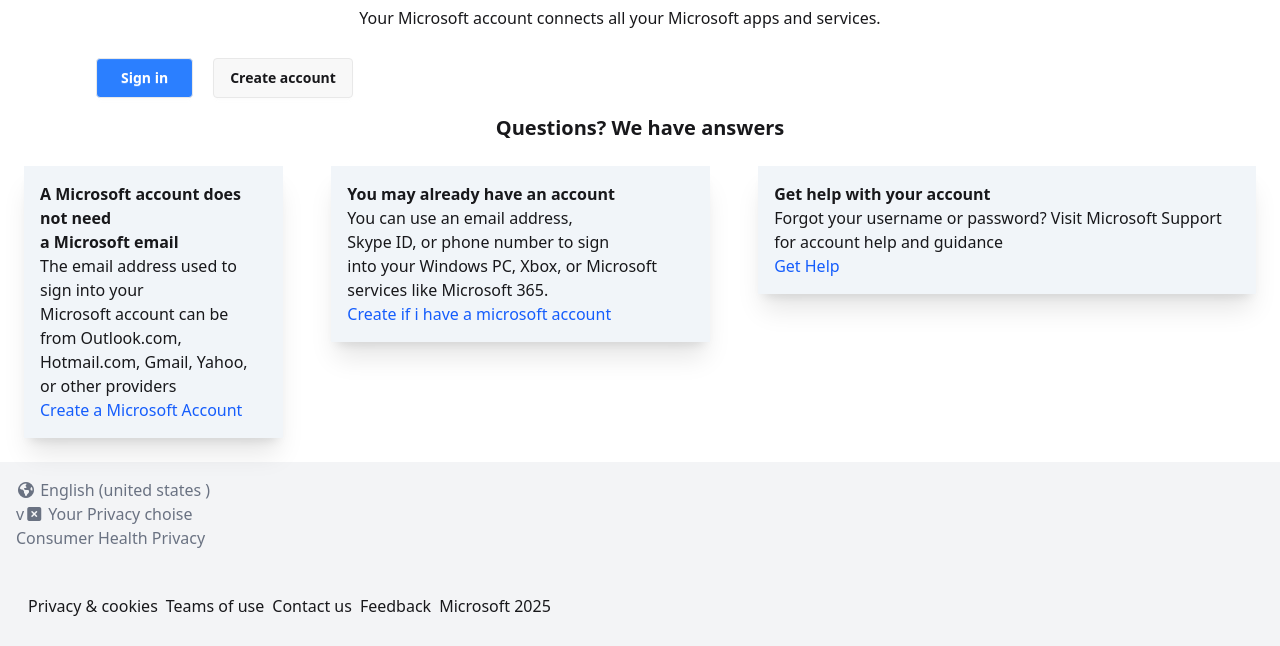
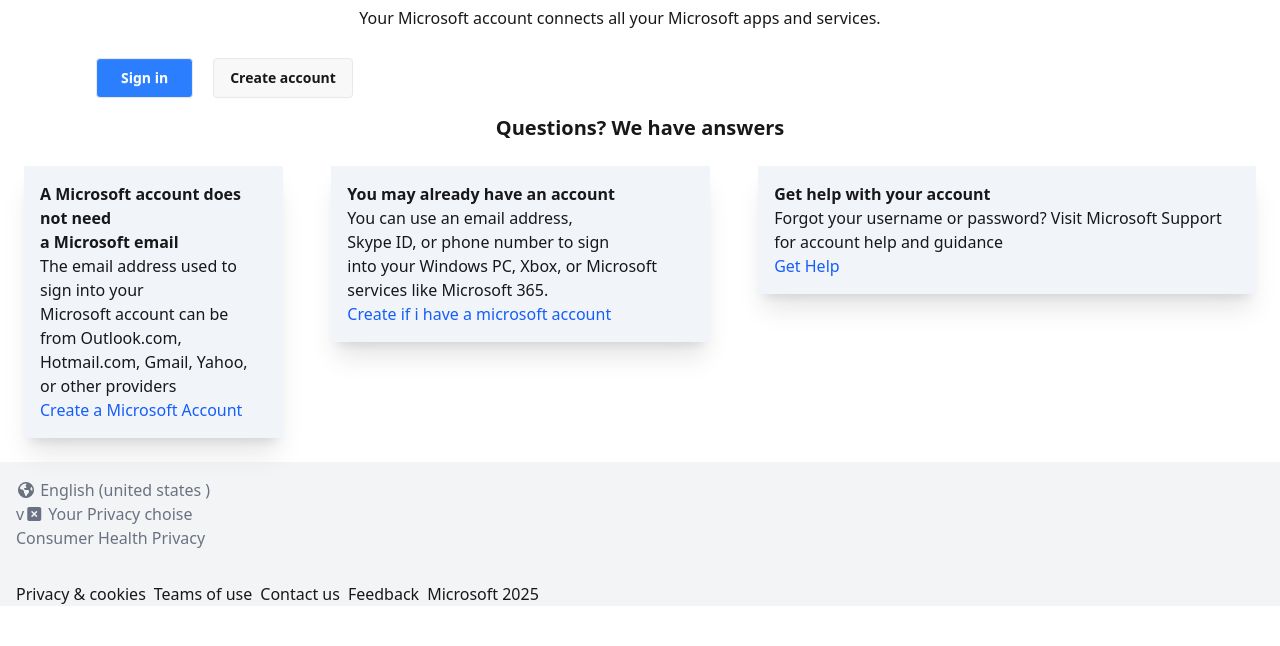
Before and after one commit to alaminislamuchash/microsoft_account, a plain HTML site: page index.html in a window 1280 px wide. Shown: the part 4450-5096 px from the top of the page. After the commit the page ends 5072 px from the top, so only its background shows below. Drawn offline with nearby package versions, Linux system fonts and the light colour scheme.

Commit message:
change commit

```diff
--- a/index.html
+++ b/index.html
@@ -279,7 +279,7 @@
         <p class="text-gray-500">Consumer Health Privacy</p>
       </div>
       <div>
-        <ul class="flex p-7 gap-2">
+        <ul class="flex m-4 gap-2">
           <li>Privacy & cookies</li>
           <li>Teams of use</li>
           <li>Contact us</li>
```
